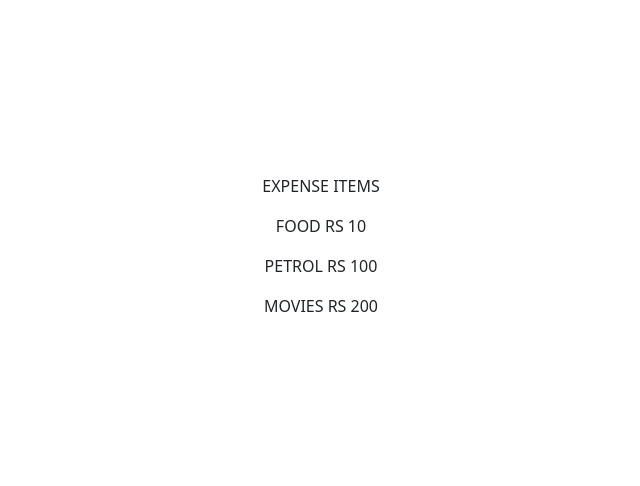
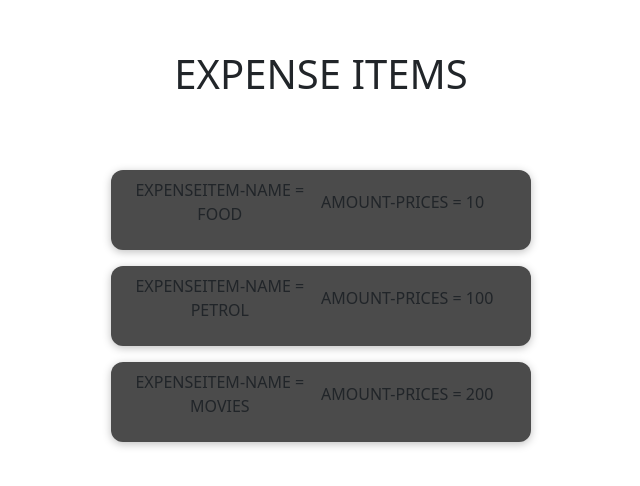
Before and after one commit to animesh65432/SHARPNER-PROJECT, a React (Vite) app: page / in a window 1280 px wide. Shown: the part 146-632 px from the top of the page, without its empty margins (319-959 px from the left). Built offline with nearby package versions, Linux system fonts and the light colour scheme.

Commit message:
add Expenseitem compoment

```diff
--- a/src/Compoments/Expense.jsx
+++ b/src/Compoments/Expense.jsx
@@ -1,12 +1,20 @@
-import React from "react";
+import ExpenseItem from "./ExpenseItem";
+import "./Expenses.css";
 
 function Expense() {
   return (
-    <div>
-      <p>EXPENSE ITEMS</p>
-      <p>FOOD RS 10</p>
-      <p>PETROL RS 100</p>
-      <p>MOVIES RS 200</p>
+    <div className="expen">
+      <h1>EXPENSE ITEMS</h1>
+
+      <br />
+
+      <br />
+
+      <ExpenseItem name="FOOD" amount={10} />
+
+      <ExpenseItem name="PETROL" amount={100} />
+
+      <ExpenseItem name="MOVIES" amount={200} />
     </div>
   );
 }
--- /dev/null
+++ b/src/Compoments/ExpenseItem.css
@@ -0,0 +1,56 @@
+.expense-item {
+  display: flex;
+  justify-content: space-between;
+  align-items: center;
+  box-shadow: 0 2px 8px rgba(0, 0, 0, 0.25);
+  padding: 0.5rem;
+  margin: 1rem 0;
+  border-radius: 12px;
+  background-color: #4b4b4b;
+}
+
+.expense-item__description {
+  display: flex;
+  flex-direction: column;
+  gap: 1rem;
+  align-items: flex-end;
+  flex-flow: column-reverse;
+  justify-content: flex-start;
+  flex: 1;
+}
+
+.expense-item h2 {
+  color: #3a3a3a;
+  font-size: 1rem;
+  flex: 1;
+  margin: 0 1rem;
+  color: white;
+}
+
+.expense-item__price {
+  font-size: 1rem;
+  font-weight: bold;
+  color: white;
+  background-color: #40005d;
+  border: 1px solid white;
+  padding: 0.5rem;
+  border-radius: 12px;
+}
+
+@media (min-width: 580px) {
+  .expense-item__description {
+    flex-direction: row;
+    align-items: center;
+    justify-content: flex-start;
+    flex: 1;
+  }
+
+  .expense-item__description h2 {
+    font-size: 1.25rem;
+  }
+
+  .expense-item__price {
+    font-size: 1.25rem;
+    padding: 0.5rem 1.5rem;
+  }
+}
--- /dev/null
+++ b/src/Compoments/ExpenseItem.jsx
@@ -0,0 +1,15 @@
+import React from "react";
+import "./ExpenseItem.css";
+
+function ExpenseItem({ name, amount }) {
+  return (
+    <>
+      <div className="expense-item">
+        <p className="expense-item__description">EXPENSEITEM-NAME = {name} </p>
+        <p className="expense-item__description">AMOUNT-PRICES = {amount}</p>
+      </div>
+    </>
+  );
+}
+
+export default ExpenseItem;
--- /dev/null
+++ b/src/Compoments/Expenses.css
@@ -0,0 +1,9 @@
+.expenses {
+  padding: 1rem;
+  background-color: rgb(31, 31, 31);
+  margin: 2rem auto;
+  width: 50rem;
+  max-width: 95%;
+  border-radius: 12px;
+  box-shadow: 0 1px 8px rgba(0, 0, 0, 0.25);
+}
```
